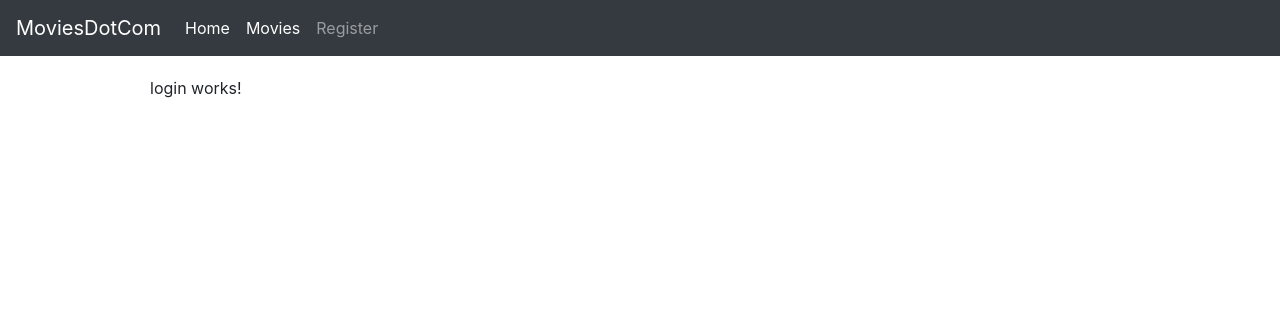
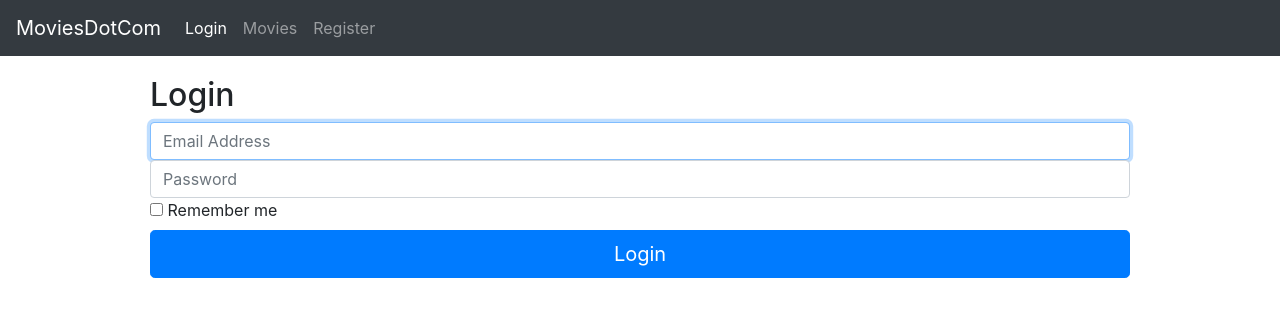
Before and after one commit to gcoutinho2/movies-dot-com, an Angular app: page /login in a window 1280 px wide. Shown: the top 316 px of the page. Built offline with nearby package versions, Linux system fonts and the light colour scheme.

Commit message:
Implementado lazy loading para agrupar os componentes

```diff
--- a/src/app/app-routing.module.ts
+++ b/src/app/app-routing.module.ts
@@ -1,9 +1,13 @@
+import { UsersModule } from './users/users.module';
 import { NgModule } from '@angular/core';
 import { RouterModule, Routes } from '@angular/router';
 import { LoginComponent } from './login/login.component';
+import { MoviesModule } from './movies/movies.module';
 
 
 const appRoutes: Routes = [
+  { path: 'movies', loadChildren: () => MoviesModule },
+  { path: 'users', loadChildren: () => UsersModule },
   { path: 'login', component: LoginComponent },
 ];
 
--- a/src/app/app.component.html
+++ b/src/app/app.component.html
@@ -6,10 +6,10 @@
   <div class="collapse navbar-collapse" id="navbarNav">
     <ul class="navbar-nav">
       <li class="nav-item">
-        <a class="nav-link" routerLink="/login" routerLinkActive="active"> Home <span class="sr-only">(current)</span></a>
+        <a class="nav-link" routerLink="/login" routerLinkActive="active"> Login <span class="sr-only">(current)</span></a>
       </li>
       <li class="nav-item">
-        <a class="nav-link" routerLink="" routerLinkActive="active">Movies</a>
+        <a class="nav-link" routerLink="/movies" routerLinkActive="active">Movies</a>
       </li>
       <li class="nav-item">
         <a class="nav-link" routerLink="/users/new" routerLinkActive="active">Register</a>
--- a/src/app/app.module.ts
+++ b/src/app/app.module.ts
@@ -1,4 +1,3 @@
-import { UsersModule } from './users/users.module';
 import { HttpClientModule } from '@angular/common/http';
 import { NgModule } from '@angular/core';
 import { BrowserModule } from '@angular/platform-browser';
@@ -9,7 +8,6 @@
 import { AppRoutingModule } from './app-routing.module';
 import { AppComponent } from './app.component';
 import { LoginComponent } from './login/login.component';
-import { MoviesModule } from './movies/movies.module';
 
 
 @NgModule({
@@ -22,8 +20,6 @@
     BsDropdownModule.forRoot(),
     TooltipModule.forRoot(),
     ModalModule.forRoot(),
-    MoviesModule,
-    UsersModule,
     HttpClientModule,
     RouterModule,
     AppRoutingModule,
--- a/src/app/app.routing.ts
+++ b/src/app/app.routing.ts
@@ -2,11 +2,9 @@
 import { RouterModule, Routes } from '@angular/router';
 
 import { LoginComponent } from './login/login.component';
-import { MoviesComponent } from './movies/movies.component';
 
 const APP_ROUTES: Routes = [
-    { path: '', component: MoviesComponent },
-    { path: 'login', component: LoginComponent },
+    { path: '/login', component: LoginComponent },
 ];
 
 export const routing: ModuleWithProviders = RouterModule.forRoot(APP_ROUTES);
--- a/src/app/login/login.component.html
+++ b/src/app/login/login.component.html
@@ -1,3 +1,12 @@
-<p>
-  login works!
-</p>
+
+<div class="wrapper">
+  <form class="form-signin">
+    <h2 class="form-signin-heading">Login</h2>
+    <input type="text" class="form-control" name="username" placeholder="Email Address" required="" autofocus="" />
+    <input type="password" class="form-control" name="password" placeholder="Password" required=""/>
+    <label class="checkbox">
+      <input type="checkbox" value="remember-me" id="rememberMe" name="rememberMe"> Remember me
+    </label>
+    <button class="btn btn-lg btn-primary btn-block" type="submit">Login</button>
+  </form>
+</div>
--- a/src/app/movies/movies-routing.module.ts
+++ b/src/app/movies/movies-routing.module.ts
@@ -6,7 +6,7 @@
 
 const moviesRoutes: Routes = [
   { path: '', component: MoviesComponent },
-  { path: 'movie/:id', component: MovieDetailComponent },
+  { path: ':id', component: MovieDetailComponent },
 ];
 
 @NgModule({
--- a/src/app/movies/movies.component.html
+++ b/src/app/movies/movies.component.html
@@ -13,7 +13,7 @@
 
 <ul class="list-unstyled">
   <li class="media" *ngFor="let movie of movies">
-    <a [routerLink]="[ '/movie', movie.id ]">
+    <a [routerLink]="[ '/movies', movie.id ]">
       <img class="mr-3" src="{{baseImg}}{{movie.poster_path}}">
     </a>
     <div class="media-body">
--- a/src/app/users/users.routing.module.ts
+++ b/src/app/users/users.routing.module.ts
@@ -4,7 +4,7 @@
 import { UsersComponent } from './users.component';
 
 const userRoutes = [
-    { path: 'users', component: UsersComponent, children: [
+    { path: '', component: UsersComponent, children: [
         { path: 'new', component: NewUserComponent }
     ]},
 ];
```
